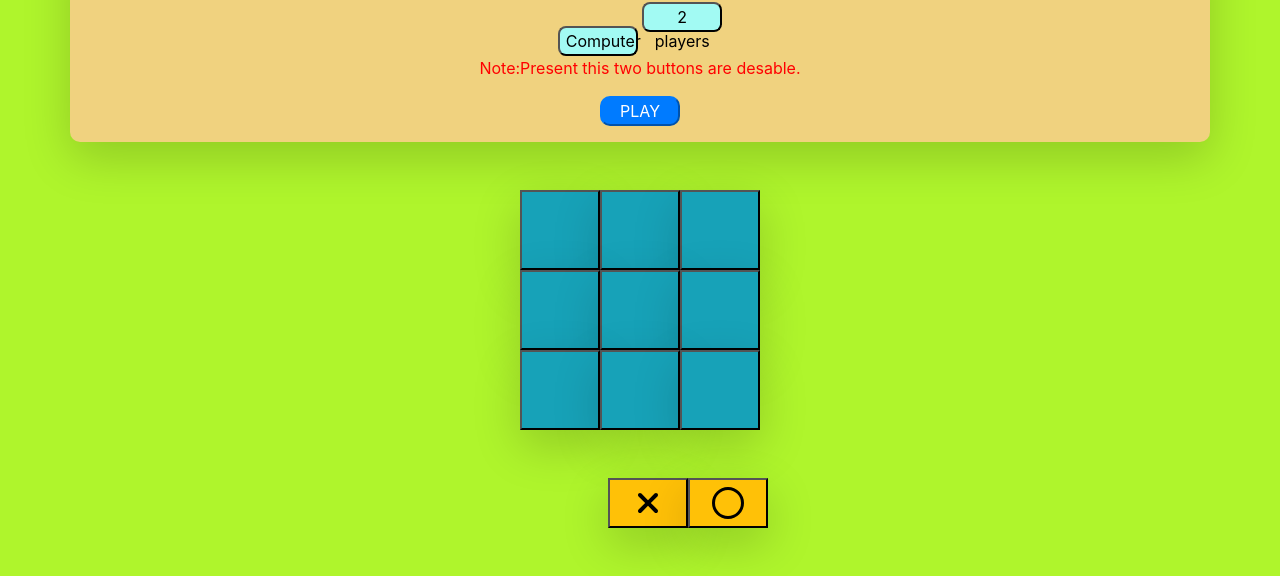
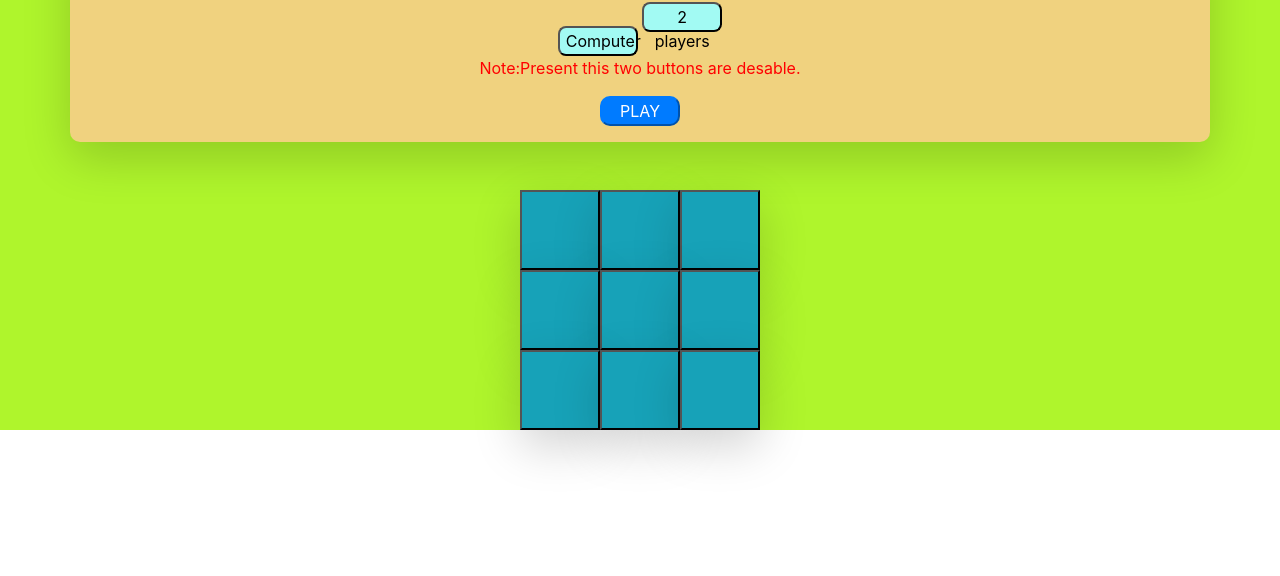
Before and after one commit to BandiPrathap/Tic-tac-toe, a plain HTML site: page index.html in a window 1280 px wide. Shown: the part 230-806 px from the top of the page. Drawn offline with nearby package versions, Linux system fonts and the light colour scheme.

Commit message:
Update index.html

```diff
--- a/index.html
+++ b/index.html
@@ -51,11 +51,7 @@
 				</div>
 				<p style="color:red" id="note">Note:when you click play button the game will be restart.</p>
 			</div>
-			<div class="col-12 d-flex flex-row justify-content-center m-5">
-				<button class="bg-warning selectionBtn shadow-lg" id="crossBtn"><svg xmlns="http://www.w3.org/2000/svg" height="2em" viewBox="0 0 384 512"><path d="M342.6 150.6c12.5-12.5 12.5-32.8 0-45.3s-32.8-12.5-45.3 0L192 210.7 86.6 105.4c-12.5-12.5-32.8-12.5-45.3 0s-12.5 32.8 0 45.3L146.7 256 41.4 361.4c-12.5 12.5-12.5 32.8 0 45.3s32.8 12.5 45.3 0L192 301.3 297.4 406.6c12.5 12.5 32.8 12.5 45.3 0s12.5-32.8 0-45.3L237.3 256 342.6 150.6z"/></svg></button>
-				<button class="bg-warning selectionBtn shadow-lg" id="circleBtn"><svg xmlns="http://www.w3.org/2000/svg" height="2em" viewBox="0 0 512 512"><path d="M464 256A208 208 0 1 0 48 256a208 208 0 1 0 416 0zM0 256a256 256 0 1 1 512 0A256 256 0 1 1 0 256z"/></svg></button>
-			</button>
-		</div>
+
 	</div>
 	</div>
 	<script src="script.js"></script>
```
